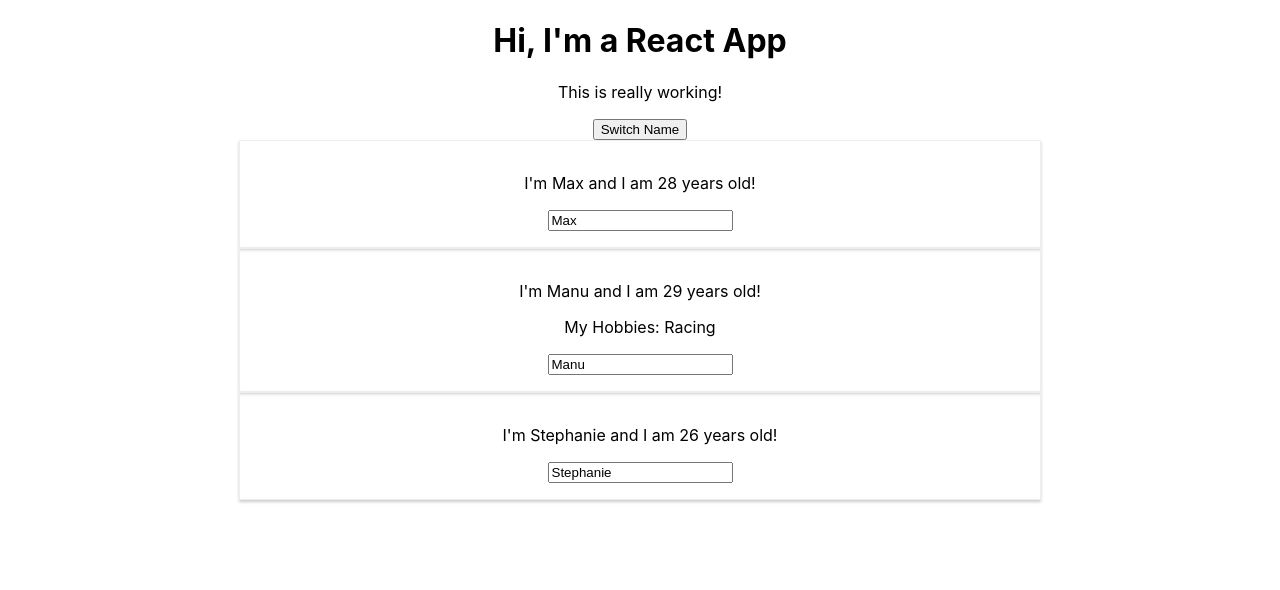
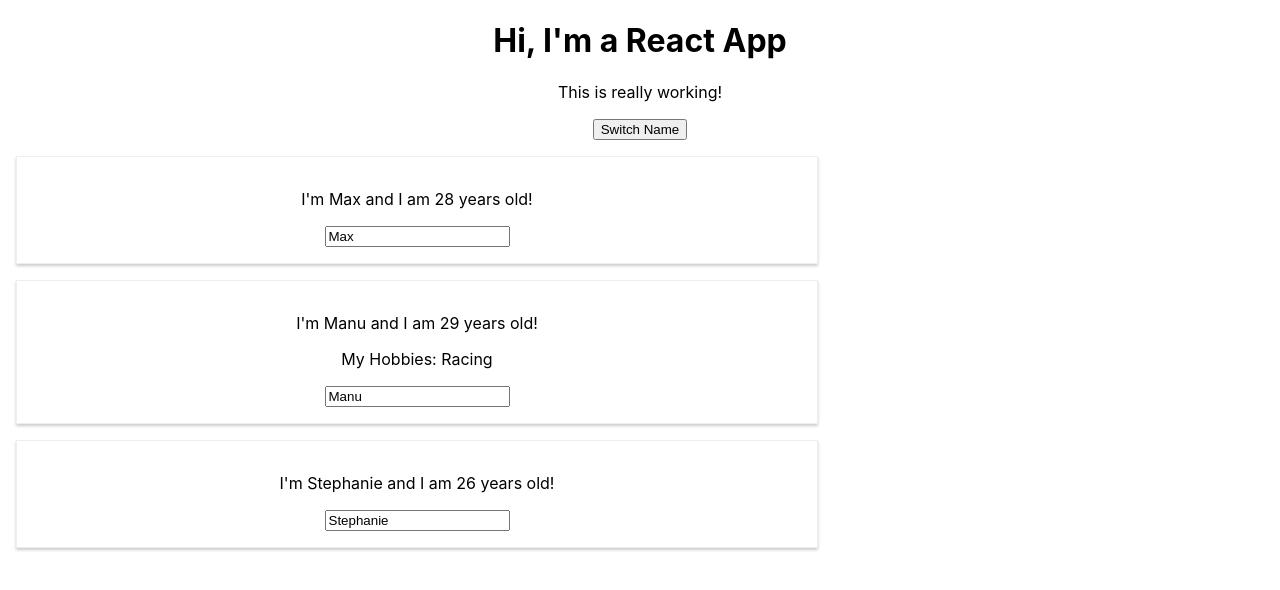
Before and after one commit to bsextion/react-complete-guide, a React (Create React App) app: page / in a window 1280 px wide. Shown: the top 590 px of the page. Built offline with nearby package versions, Linux system fonts and the light colour scheme.

Commit message:
Update Person.css

```diff
--- a/src/Person/Person.css
+++ b/src/Person/Person.css
@@ -1,6 +1,6 @@
 .Person {
     width: 60%;
-    margin: auto;
+    margin:16px;
     border: 1px solid #eee;
     box-shadow: 0 2px 3px #cccccc;
     padding: 16px;
```
